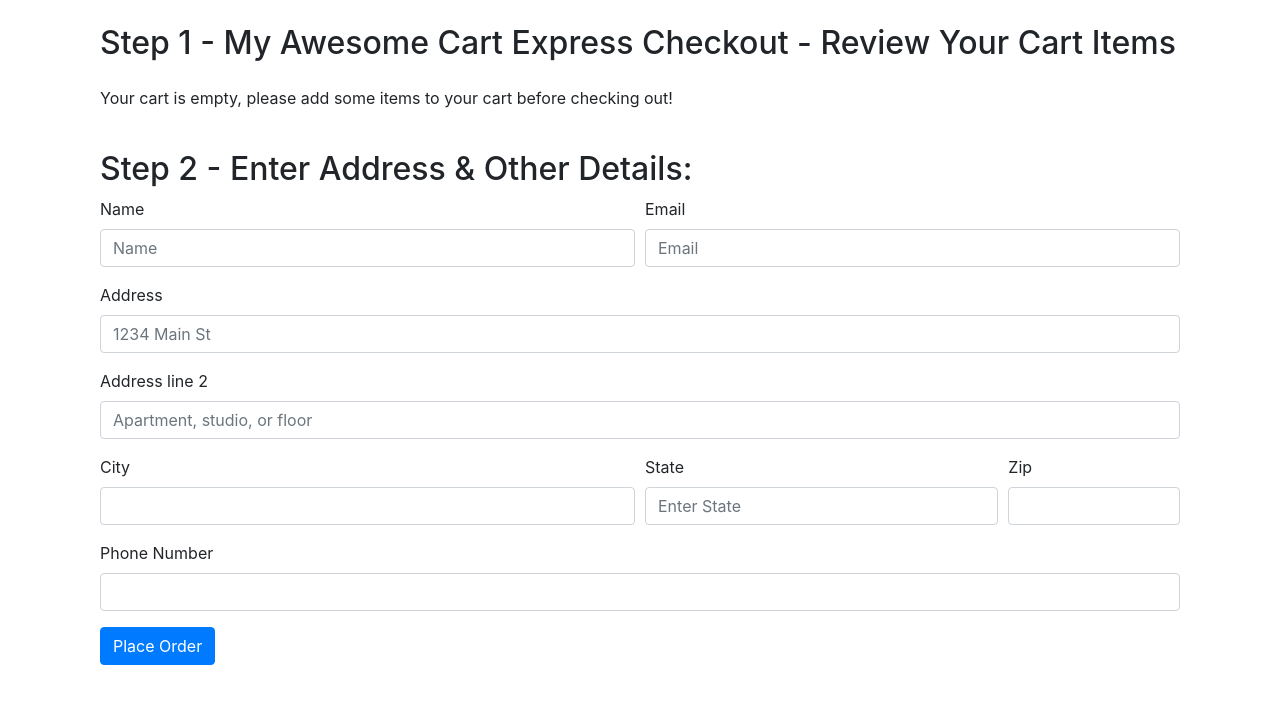
After one commit to subhamkumarmal/fashionsshop, a Django app: page /checkout in a window 1280 px wide. The commit adds this page. Shown: the top 704 px of the page. Run offline with Django 3.2, Linux system fonts and the light colour scheme; some libraries are stand-ins or nearby versions.

Commit message:
first commit

```diff
--- /dev/null
+++ b/shopapp/static/shopapp/js/checkout.js
@@ -0,0 +1,25 @@
+if (sessionStorage.getItem('cart') == null) {
+    var cart = {};
+} else {
+    cart = JSON.parse(sessionStorage.getItem('cart'));
+}
+console.log(cart);
+var sum = 0;
+if ($.isEmptyObject(cart)) {
+    //if object is empty
+    mystr = `<p>Your cart is empty, please add some items to your cart before checking out!</p>`
+    $('#items').append(mystr);
+} else {
+    for (item in cart) {
+        console.log(item)
+        let name = cart[item].name;
+        let qty = cart[item].count;
+        sum = sum + qty;
+        mystr = `<li class="list-group-item d-flex justify-content-between align-items-center">
+                    ${name}
+                    <span class="badge badge-primary badge-pill">${qty}</span>
+                </li>`
+        $('#items').append(mystr);
+    }
+}
+document.getElementById('cart').innerHTML = sum;
--- /dev/null
+++ b/shopapp/templates/shopapp/checkout.html
@@ -0,0 +1,66 @@
+<!DOCTYPE html>
+<html lang="en">
+<head>
+    <meta charset="UTF-8">
+    <title>Title</title>
+    <link rel="stylesheet" href="https://maxcdn.bootstrapcdn.com/bootstrap/4.0.0/css/bootstrap.min.css" integrity="sha384-Gn5384xqQ1aoWXA+058RXPxPg6fy4IWvTNh0E263XmFcJlSAwiGgFAW/dAiS6JXm" crossorigin="anonymous">
+    {% load static %}
+
+
+</head>
+<body>
+<div class="container">
+    <div class="col my-4">
+        <h2>Step 1 - My Awesome Cart Express Checkout - Review Your Cart Items</h2>
+        <div class="my-4">
+            <ul class="list-group" id="items">
+            </ul>
+        </div>
+    </div>
+    <div class="col my-4">
+        <h2>Step 2 - Enter Address & Other Details:</h2>
+        <form>
+            <div class="form-row">
+                <div class="form-group col-md-6">
+                    <label for="inputname">Name</label>
+                    <input type="name" class="form-control" id="inputname" placeholder="Name">
+                </div>
+                <div class="form-group col-md-6">
+                    <label for="inputEmail4">Email</label>
+                    <input type="email" class="form-control" id="inputEmail4" placeholder="Email">
+                </div>
+            </div>
+            <div class="form-group">
+                <label for="inputAddress">Address</label>
+                <input type="text" class="form-control" id="inputAddress" placeholder="1234 Main St">
+            </div>
+            <div class="form-group">
+                <label for="inputAddress2">Address line 2</label>
+                <input type="text" class="form-control" id="inputAddress2" placeholder="Apartment, studio, or floor">
+            </div>
+            <div class="form-row">
+                <div class="form-group col-md-6">
+                    <label for="inputCity">City</label>
+                    <input type="text" class="form-control" id="inputCity">
+                </div>
+                <div class="form-group col-md-4">
+                    <label for="inputState">State</label>
+                    <input type="text" class="form-control" id="inputAddress2" placeholder="Enter State">
+                </div>
+                <div class="form-group col-md-2">
+                    <label for="inputZip">Zip</label>
+                    <input type="text" class="form-control" id="inputZip">
+                </div>
+            </div>
+            <div class="form-group">
+                <label for="inputZip">Phone Number</label>
+                <input type="tel" class="form-control" id="inputPhone">
+            </div>
+            <button type="submit" class="btn btn-primary">Place Order</button>
+        </form>
+    </div>
+</div>
+</body>
+<script  src="https://code.jquery.com/jquery-3.6.0.js"></script>
+ <script src="{% static "shopapp/js/checkout.js" %}"></script>
+</html>
--- a/shopapp/urls.py
+++ b/shopapp/urls.py
@@ -1,5 +1,5 @@
 from django.urls import path,include
-from .views import IndexPage,ViewSetsVeiw,LoginRegister
+from .views import IndexPage,ViewSetsVeiw,LoginRegister,CheckOutView
 from django.conf import settings
 from django.conf.urls.static import static
 from rest_framework.routers import DefaultRouter
@@ -9,6 +9,7 @@ router.register('',ViewSetsVeiw)
 urlpatterns=[
     path('',IndexPage,name='index'),
     path('addshirt/',include(router.urls)),
-    path('logreg/<int:pk>/',LoginRegister,name='loginregister')
+    path('logreg/<int:pk>/',LoginRegister,name='loginregister'),
+    path('checkout',CheckOutView,name="checkout")
 
 ] + static(settings.MEDIA_URL,document_root=settings.MEDIA_ROOT)
--- a/shopapp/views.py
+++ b/shopapp/views.py
@@ -65,3 +65,7 @@ def LoginRegister(request,pk):
 #       return render(request,'shopapp/login.html')
 #
 #
+
+
+def CheckOutView(request):
+   return render(request,'shopapp/checkout.html')
```
Also changed, not shown: shopapp/static/shopapp/css/addtocart.css (+63 -0 lines), shopapp/static/shopapp/js/addtocart.js (+57 -4 lines), shopapp/templates/shopapp/addtocart.html (+6 -4 lines), media/images/logo.jpg (added).
